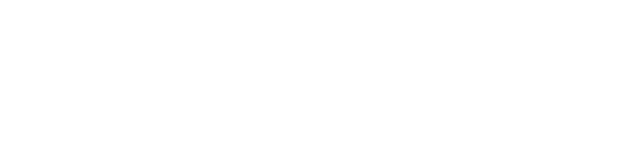
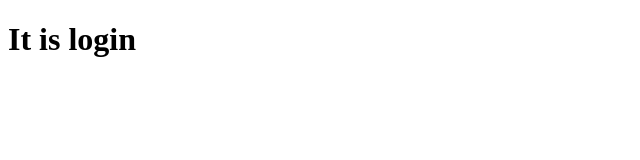
Before and after one commit to mrmizanur19214/first, a plain HTML site: page login.html in a window 1280 px wide. Shown: the whole page, without its empty margins (0-640 px from the left). Drawn offline with Linux system fonts and the light colour scheme.

Commit message:
h1 added in login

```diff
--- a/login.html
+++ b/login.html
@@ -6,6 +6,6 @@
     <title>Login</title>
 </head>
 <body>
-
+    <h1>It is login</h1>
 </body>
 </html>
```
Also changed, not shown: 1 other file.
